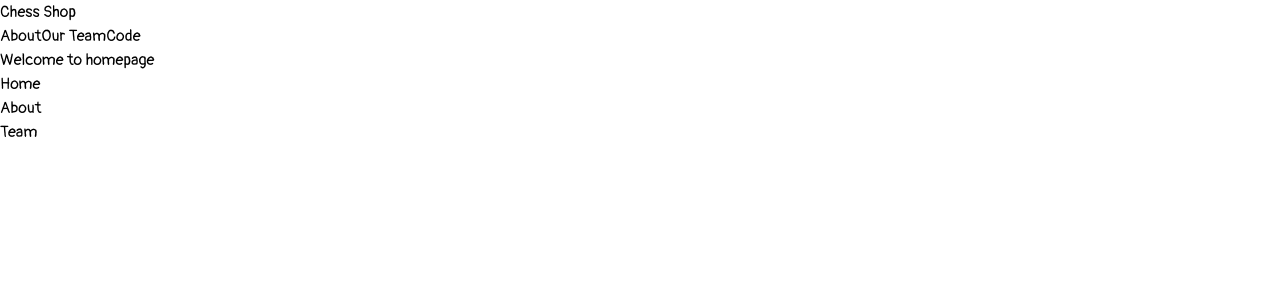
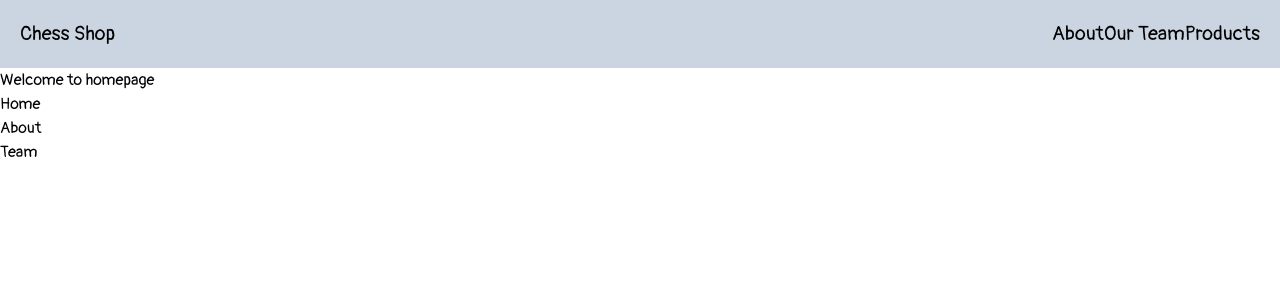
Before and after one commit to NeginSal/NextShop, a Next.js app: page / in a window 1280 px wide. Shown: the top 300 px of the page. Built offline with nearby package versions, Linux system fonts and the light colour scheme.

Commit message:
edited:fixes errors and add products component

```diff
--- a/src/app/components/Header.jsx
+++ /dev/null
@@ -1,21 +0,0 @@
-import Link from "next/link";
-
-const Header = () => {
-  return (
-    <header>
-      <div>
-        <div>
-          <Link href='/'>Chess Shop</Link>
-        </div>
-        <div>
-          <Link href='/about'>About</Link>
-          <Link href='/about/team'>Our Team</Link>
-          <Link href='/code/repos'>Code</Link>
-        </div>
-      </div>
-
-    </header>
-  );
-}
-
-export default Header;
--- /dev/null
+++ b/src/app/components/Navbar.jsx
@@ -0,0 +1,18 @@
+import Link from "next/link";
+
+const Navbar = () => {
+  return (
+    <div className="flex justify-between bg-slate-300 text-xl p-5">
+      <div>
+        <Link href='/'>Chess Shop</Link>
+      </div>
+      <div>
+        <Link href='/about'>About</Link>
+        <Link href='/about/team'>Our Team</Link>
+        <Link href='/shop/products'>Products</Link>
+      </div>
+    </div>
+  );
+}
+
+export default Navbar;
--- a/src/app/layout.js
+++ b/src/app/layout.js
@@ -1,6 +1,6 @@
 import './globals.css'
 import { Pangolin } from 'next/font/google'
-import Header from './components/Header'
+import Navbar from './components/Navbar'
 
 const pangolin = Pangolin({
   weight: ['400'],
@@ -16,8 +16,11 @@ export const metadata = {
 export default function RootLayout({ children }) {
   return (
     <html lang="en">
-      <Header/>
-      <body className={pangolin.className}>{children}</body>
+      <body className={pangolin.className}>
+      <Navbar/>
+
+        {children}
+        </body>
     </html>
   )
 }
--- a/src/app/page.js
+++ b/src/app/page.js
@@ -1,6 +1,6 @@
 import Link from "next/link";
 
-const HomePage = () =>{
+const HomePage = () => {
   return (
     <div>
       <h1>Welcome to homepage</h1>
--- /dev/null
+++ b/src/app/shop/products/page.jsx
@@ -0,0 +1,10 @@
+const ReposPage = () => {
+  return (
+    <div>
+      <h1>repos</h1>
+      {/* https://fakestoreapi.com/products */}
+    </div>
+  );
+}
+
+export default ReposPage;
```
Lines whose indentation alone changed are shown as unchanged.
